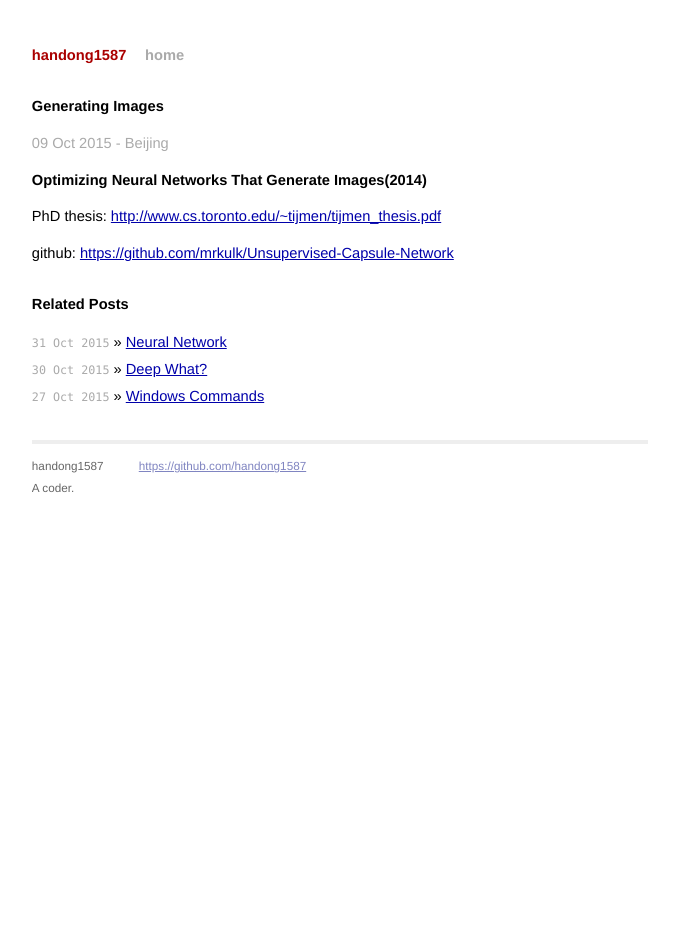
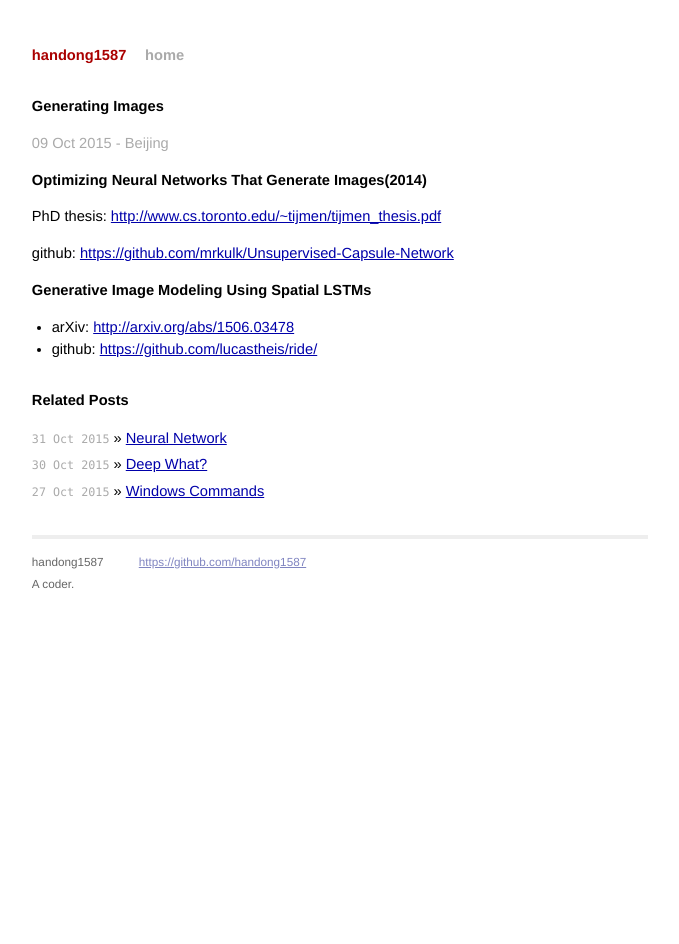
Before and after one commit to handong1587/handong1587.github.io, a Jekyll site: the page built from _posts/deep_learning/2015-10-09-generating-images.md, in a window 1280 px wide. Shown: the whole page, without its empty margins (300-979 px from the left). Built offline with Jekyll 4.4.1, drawn with Linux system fonts in a browser that asks for light colours; Markdown is read by kramdown in place of the engine named in the settings; comment, search, counter and statistics services are not loaded.

Commit message:
update gen-img.md

```diff
--- a/_posts/deep_learning/2015-10-09-generating-images.md
+++ b/_posts/deep_learning/2015-10-09-generating-images.md
@@ -14,3 +14,8 @@ title: Generating Images
 PhD thesis: [http://www.cs.toronto.edu/~tijmen/tijmen_thesis.pdf](http://www.cs.toronto.edu/~tijmen/tijmen_thesis.pdf)
 
 github: [https://github.com/mrkulk/Unsupervised-Capsule-Network](https://github.com/mrkulk/Unsupervised-Capsule-Network)
+
+**Generative Image Modeling Using Spatial LSTMs**
+
+- arXiv: [http://arxiv.org/abs/1506.03478](http://arxiv.org/abs/1506.03478)
+- github: [https://github.com/lucastheis/ride/](https://github.com/lucastheis/ride/)
```
